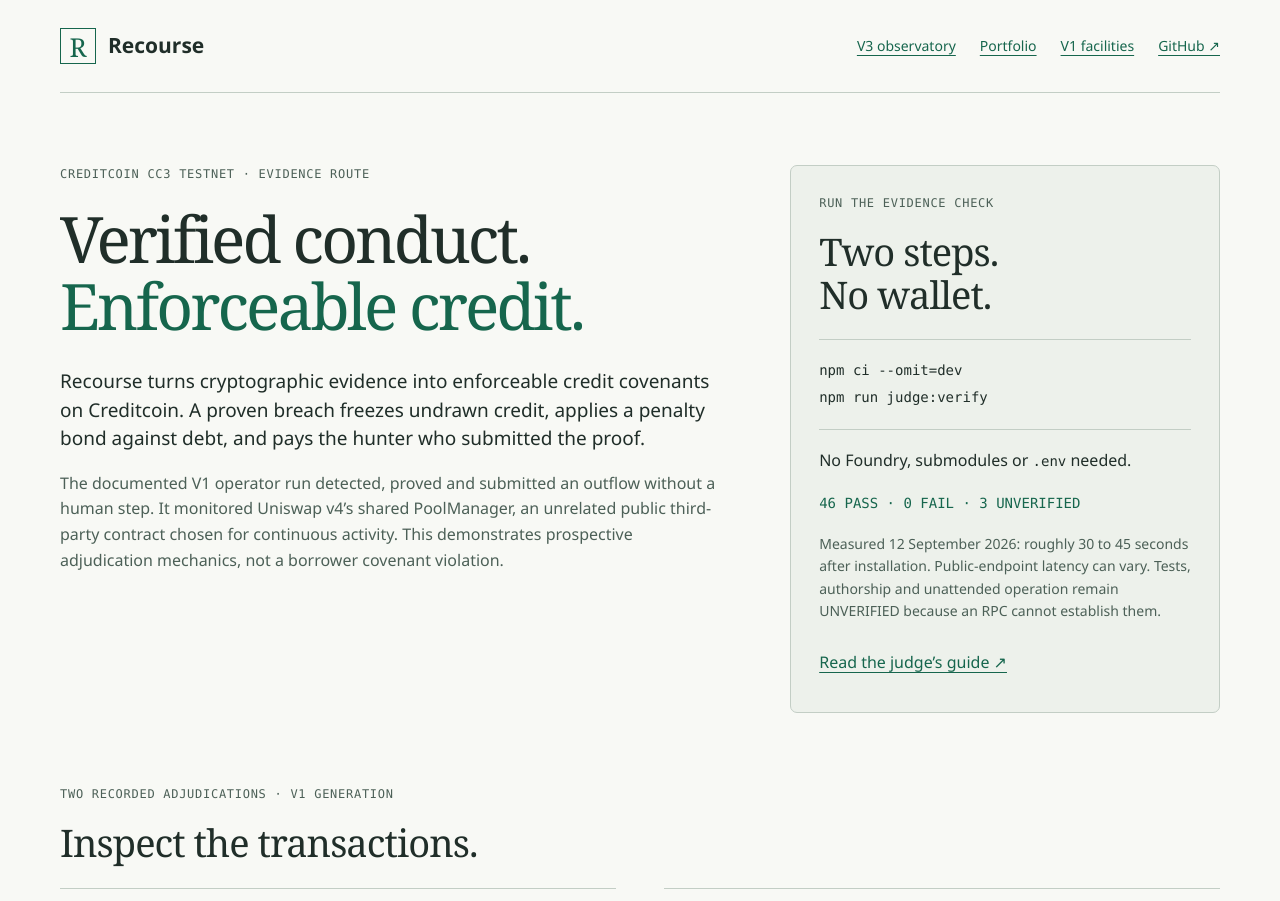
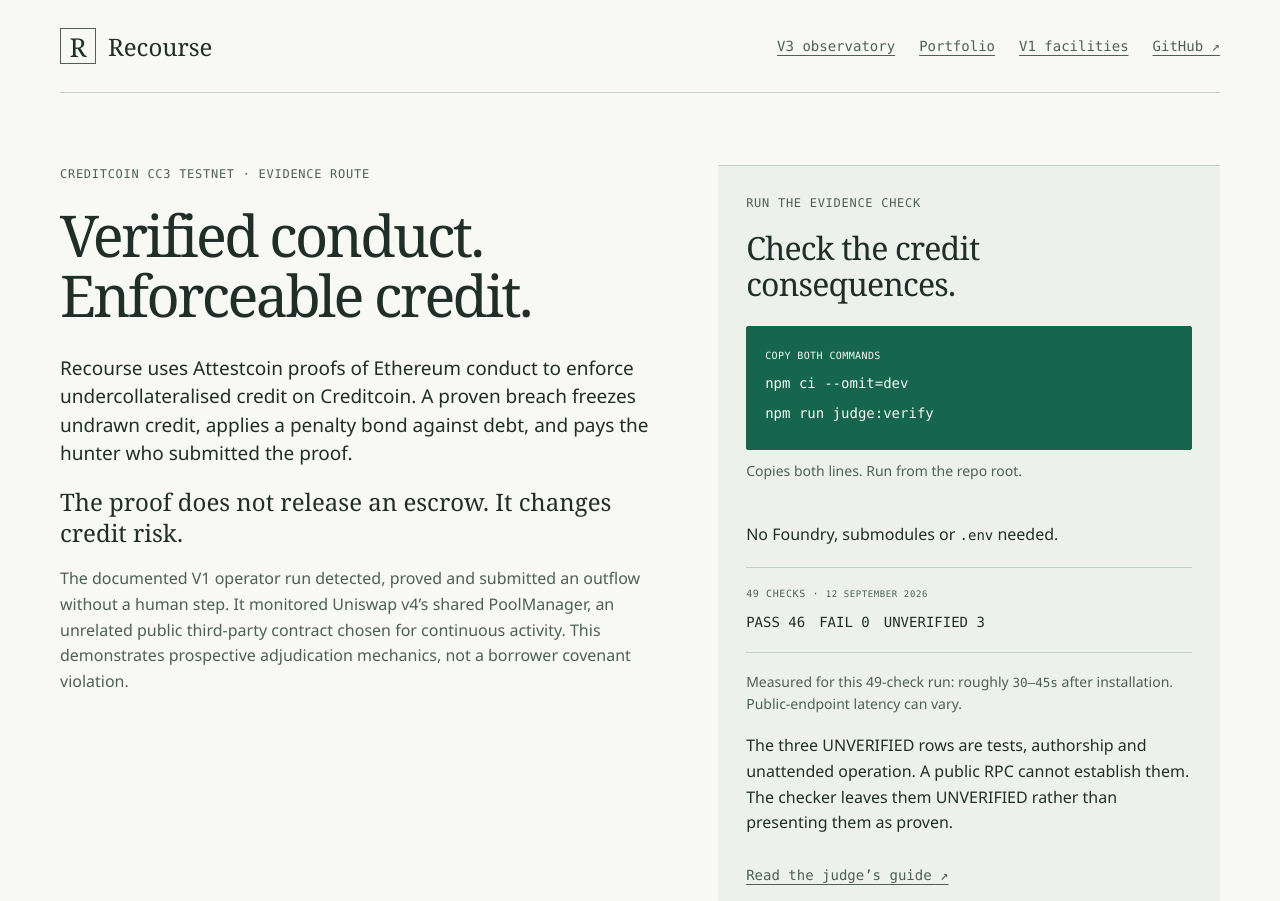
Before and after one commit to Ridwannurudeen/recourse, a website: page web/index.html in a window 1280 px wide. Shown: the top 901 px of the page. Drawn offline with Linux system fonts and the light colour scheme.

Commit message:
feat(web): make the verification command the page's primary action
A judge's job on this page is to check the claims. The command that does it was
dead text in a panel, weighted the same as four other links, so the page gave
them no way to tell what to do first.

The command is now a real button carrying both lines, at full control height, in
mono. Clicking copies exactly "npm ci --omit=dev\nnpm run judge:verify" and
crossfades to a confirmation in place over 180ms with the height pinned, so
nothing reflows, plus a polite live region for screen readers. No toast.

It degrades honestly. The button ships disabled and is only enabled when
navigator.clipboard.writeText exists, so with JavaScript off or the API absent
the commands are still shown and selectable and the label reads "Select
commands" rather than offering a copy that cannot happen.

The result beside it reads as instrument output: 49 checks, dated, with the
count broken out. The three UNVERIFIED rows are explained as things a public RPC
cannot establish rather than hidden, because that is the point of the number.

The footer becomes a colophon: a grid whose rules are drawn by a 1px gap over
the line colour, with cells for the published SDK, the source and the judge's
guide. Build commit, date, test counts and licence were deliberately left out —
the page cannot source them, and there is no LICENSE file to cite.

Also fixes four measured defects on the observatory:

- --obs-faint was #6f7e79, which computes 4.17:1 on the panel colour and 3.88:1
  on the raised colour while being used at 9-10px. Now #7d8c87: 5.46 / 5.04 /
  4.70 against page / surface / raised.
- observatory.css:573 referenced var(--obs-text), which is defined nowhere.
- .obs-brand span set font-size 11px and outranked .obs-mark's 17px by
  specificity, so the brand glyph rendered small. Scoped with :where(:not(...)),
  which adds no specificity of its own.
- --obs-accent-soft and --obs-alert-soft were declared and never referenced.

Verified: 320px reflow with zero overflowing elements and no horizontal scroll;
button text 12.29:1 on dark and 6.53:1 on light; no undefined custom properties
in either stylesheet; 17 focus targets in visual order.

forge 392, node 417 (416 pass, 1 skipped), SDK 44.

```diff
--- a/web/index.html
+++ b/web/index.html
@@ -5,7 +5,7 @@
     <meta name="viewport" content="width=device-width, initial-scale=1.0" />
     <meta
       http-equiv="Content-Security-Policy"
-      content="default-src 'none'; base-uri 'none'; form-action 'none'; style-src 'self'; img-src data:; connect-src 'none'"
+      content="default-src 'none'; base-uri 'none'; form-action 'none'; script-src 'sha256-RmqNqikitJZn3JBRclROTUXcYTQ3HnVDm1spCL85U/E='; style-src 'self'; img-src data:; connect-src 'none'"
     />
     <meta name="color-scheme" content="light dark" />
     <meta
@@ -35,10 +35,11 @@
           <p class="eyebrow">Creditcoin CC3 testnet · Evidence route</p>
           <h1 id="thesis">Verified conduct.<br /><em>Enforceable credit.</em></h1>
           <p class="intro">
-            Recourse turns cryptographic evidence into enforceable credit covenants
-            on Creditcoin. A proven breach freezes undrawn credit, applies a penalty
+            Recourse uses Attestcoin proofs of Ethereum conduct to enforce
+            undercollateralised credit on Creditcoin. A proven breach freezes undrawn credit, applies a penalty
             bond against debt, and pays the hunter who submitted the proof.
           </p>
+          <p class="thesis">The proof does not release an escrow. It changes credit risk.</p>
           <p>
             The documented V1 operator run detected, proved and submitted an outflow
             without a human step. It monitored Uniswap v4’s shared PoolManager,
@@ -49,15 +50,31 @@
         </div>
         <aside class="verify" aria-labelledby="verify-title">
           <p class="eyebrow">Run the evidence check</p>
-          <h2 id="verify-title">Two steps.<br />No wallet.</h2>
-          <pre aria-label="Install dependencies, then verify"><code>npm ci --omit=dev
-npm run judge:verify</code></pre>
+          <h2 id="verify-title">Check the credit consequences.</h2>
+          <button class="command" id="copy-commands" type="button" disabled
+            aria-label="Commands: npm ci --omit=dev, then npm run judge:verify" aria-describedby="copy-note">
+            <span class="command-ready" aria-hidden="true">
+              <span class="command-label" id="copy-label">Select commands · run in order</span>
+              <code>npm ci --omit=dev</code>
+              <code>npm run judge:verify</code>
+            </span>
+            <span class="command-copied" aria-hidden="true">Copied both commands<span>Paste into your shell</span></span>
+          </button>
+          <p class="fine copy-note" id="copy-note">Select and copy both lines. Run from the repo root.</p>
+          <span class="visually-hidden" id="copy-status" aria-live="polite"></span>
           <p>No Foundry, submodules or <code>.env</code> needed.</p>
-          <p class="result">46 PASS · 0 FAIL · 3 UNVERIFIED</p>
+          <div class="instrument" aria-label="Recorded verification output">
+            <p class="eyebrow">49 checks · <time datetime="2026-09-12">12 September 2026</time></p>
+            <samp class="result"><span>PASS 46</span><span>FAIL 0</span><span>UNVERIFIED 3</span></samp>
+          </div>
           <p class="fine">
-            Measured 12 September 2026: roughly 30 to 45 seconds after installation.
-            Public-endpoint latency can vary. Tests, authorship and unattended
-            operation remain UNVERIFIED because an RPC cannot establish them.
+            Measured for this 49-check run: roughly <span class="datum">30–45s</span> after installation.
+            Public-endpoint latency can vary.
+          </p>
+          <p class="verification-boundary">
+            The three UNVERIFIED rows are tests, authorship and unattended
+            operation. A public RPC cannot establish them. The checker leaves
+            them UNVERIFIED rather than presenting them as proven.
           </p>
           <a class="text-link" href="https://github.com/Ridwannurudeen/recourse/blob/main/JUDGE.md">Read the judge’s guide ↗</a>
         </aside>
@@ -66,13 +83,14 @@ npm run judge:verify</code></pre>
       <section class="evidence" aria-labelledby="evidence-title">
         <p class="eyebrow">Two recorded adjudications · V1 generation</p>
         <h2 id="evidence-title">Inspect the transactions.</h2>
+        <p class="fine">Recorded evidence in the <time datetime="2026-09-12">12 September 2026</time> snapshot. Block and gas figures are per adjudication transaction.</p>
         <div class="evidence-grid">
           <article>
             <p class="eyebrow">01 / Prospective adjudication</p>
             <h3>Committed before the source block.</h3>
             <p>
-              The covenant was committed 260 seconds before the qualifying Ethereum
-              block existed. The unattended operator proved a 147.41949 USDC outflow
+              The covenant was committed <span class="datum">260 seconds</span> before the qualifying Ethereum
+              block existed. The unattended operator proved a <span class="datum">147.41949 USDC</span> outflow
               from PoolManager and triggered a breach on CC3. No relationship
               between that monitored address and the borrower is established.
             </p>
@@ -84,7 +102,7 @@ npm run judge:verify</code></pre>
             <h3>The breach is the verified sum.</h3>
             <p>
               Five transfers from an unrelated third-party wallet totalled
-              274.79 USDC. Each was below the 232.545 USDC cap; their sum exceeded it.
+              <span class="datum">274.79 USDC</span>. Each was below the <span class="datum">232.545 USDC</span> cap; their sum exceeded it.
               One continuity proof covered all five. The window was configured
               after the source blocks were mined: a retrospective demonstration,
               not post-funding borrower conduct.
@@ -109,7 +127,7 @@ npm run judge:verify</code></pre>
             The portfolio allocation used project wallets and test tokens.
           </p>
           <p>
-            <a href="https://www.npmjs.com/package/recourse-protocol-sdk">recourse-protocol-sdk@0.1.1</a>
+            <a class="datum" href="https://www.npmjs.com/package/recourse-protocol-sdk">recourse-protocol-sdk@0.1.1</a>
             is published for interface discovery and testnet integration.
             Interfaces are not frozen; no external integration is demonstrated.
           </p>
@@ -121,6 +139,20 @@ npm run judge:verify</code></pre>
       </section>
     </main>
     <footer class="shell">
+      <dl class="colophon" aria-label="Recourse publication references">
+        <div>
+          <dt>Published SDK</dt>
+          <dd><a href="https://www.npmjs.com/package/recourse-protocol-sdk">recourse-protocol-sdk@0.1.1</a></dd>
+        </div>
+        <div>
+          <dt>Source</dt>
+          <dd><a href="https://github.com/Ridwannurudeen/recourse">Ridwannurudeen/recourse ↗</a></dd>
+        </div>
+        <div>
+          <dt>Judge’s guide</dt>
+          <dd><a href="https://github.com/Ridwannurudeen/recourse/blob/main/JUDGE.md">JUDGE.md ↗</a></dd>
+        </div>
+      </dl>
       <p>
         Testnet software. No independent audit, external capital or production
         credit performance is claimed. Consequences stay on Creditcoin;
@@ -128,5 +160,32 @@ npm run judge:verify</code></pre>
       </p>
       <a class="text-link" href="https://github.com/Ridwannurudeen/recourse#honest-limitations">Scope and limitations ↗</a>
     </footer>
+    <script>
+      const button = document.getElementById("copy-commands");
+      const note = document.getElementById("copy-note");
+      const status = document.getElementById("copy-status");
+      if (typeof navigator.clipboard?.writeText === "function") {
+        button.disabled = false;
+        button.setAttribute("aria-label", "Copy: npm ci --omit=dev, then npm run judge:verify");
+        document.getElementById("copy-label").textContent = "Copy both commands";
+        note.textContent = "Copies both lines. Run from the repo root.";
+        let reset;
+        button.addEventListener("click", async () => {
+          clearTimeout(reset);
+          status.textContent = "";
+          try {
+            await navigator.clipboard.writeText("npm ci --omit=dev\nnpm run judge:verify");
+            button.classList.add("is-copied");
+            status.textContent = "Both commands copied. Paste into your shell.";
+            note.textContent = "Copies both lines. Run from the repo root.";
+            reset = setTimeout(() => button.classList.remove("is-copied"), 2200);
+          } catch {
+            button.classList.remove("is-copied");
+            note.textContent = "Copy manually from the commands above.";
+            status.textContent = "Clipboard access denied. Select and copy the commands manually.";
+          }
+        });
+      }
+    </script>
   </body>
 </html>
--- a/web/landing.css
+++ b/web/landing.css
@@ -31,9 +31,9 @@ body {
   font-variant-numeric: tabular-nums;
   -webkit-font-smoothing: antialiased;
 }
-a { color: var(--accent); text-underline-offset: 4px; }
+a { color: var(--ink); text-underline-offset: 4px; }
 a:hover { text-decoration-thickness: 2px; }
-a:focus-visible { outline: 2px solid var(--accent); outline-offset: 5px; }
+:focus-visible { outline: 2px solid var(--accent); outline-offset: 5px; }
 p { margin: 0 0 18px; }
 .shell { width: min(1160px, calc(100% - 64px)); margin-inline: auto; }
 .skip {
@@ -60,8 +60,7 @@ p { margin: 0 0 18px; }
   gap: 12px;
   min-height: 44px;
   color: var(--ink);
-  font-size: 21px;
-  font-weight: 600;
+  font: 24px var(--display);
   text-decoration: none;
 }
 .mark {
@@ -69,17 +68,18 @@ p { margin: 0 0 18px; }
   place-items: center;
   width: 36px;
   height: 36px;
-  border: 1px solid var(--accent);
-  color: var(--accent);
+  border: 1px solid var(--soft);
+  color: var(--ink);
   font: 26px var(--display);
 }
 nav { display: flex; flex-wrap: wrap; gap: 8px 24px; }
 nav a, .text-link { display: inline-flex; align-items: center; min-height: 44px; }
-nav a { font-size: 14px; }
+nav a { color: var(--soft); font: 14px/1.5 var(--mono); }
+.text-link { color: var(--soft); font: 14px/1.5 var(--mono); }
 .hero {
   display: grid;
-  grid-template-columns: minmax(0, 1.55fr) minmax(0, 1fr);
-  gap: 64px;
+  grid-template-columns: minmax(0, 1.2fr) minmax(0, 1fr);
+  gap: 56px;
   align-items: start;
   padding-block: 72px;
 }
@@ -92,18 +92,53 @@ nav a { font-size: 14px; }
 h1, h2, h3 { margin: 0; font-weight: 400; }
 h1 {
   margin-block: 22px 28px;
-  font: clamp(42px, 5vw, 64px)/1.05 var(--display);
+  font: clamp(36px, 4.5vw, 58px)/1.05 var(--display);
   letter-spacing: -0.045em;
 }
-h1 em { color: var(--accent); font-style: normal; }
+h1 em { font-style: normal; }
 h2 { margin-bottom: 24px; font: 38px/1.12 var(--display); letter-spacing: -0.025em; }
 h3 { margin-bottom: 18px; font: 27px/1.18 var(--display); }
 .intro { font-size: 19px; line-height: 1.5; }
+.thesis { font: 24px/1.3 var(--display); }
 .hero > div > p:last-child, article > p, .scope p { color: var(--soft); }
-.verify { padding: 28px; border: 1px solid var(--line); border-radius: 7px; background: var(--surface); }
-pre { margin: 24px 0 18px; padding-block: 18px; border-block: 1px solid var(--line); }
+.verify { min-width: 0; padding: 28px; border-top: 1px solid var(--line); background: var(--surface); }
+.verify h2 { font-size: 32px; }
 code { font: 14px/1.8 var(--mono); }
-.result { color: var(--accent); font: 14px/1.6 var(--mono); }
+.command {
+  position: relative;
+  display: block;
+  width: 100%;
+  height: 124px;
+  padding: 18px;
+  border: 1px solid var(--accent);
+  border-radius: 2px;
+  background: var(--accent);
+  color: var(--page);
+  font: 16px/1.5 var(--mono);
+  text-align: left;
+  cursor: pointer;
+}
+.command:disabled { cursor: text; user-select: text; }
+.command-ready { display: grid; gap: 4px; }
+.command-label { margin-bottom: 4px; font: 10px/1.4 var(--mono); letter-spacing: 0.04em; text-transform: uppercase; }
+.command code {
+  display: block;
+  overflow: hidden;
+  white-space: nowrap;
+  mask-image: linear-gradient(to right, black 0 86%, transparent 100%);
+}
+.command-copied { position: absolute; inset: 18px; display: grid; align-content: center; opacity: 0; pointer-events: none; }
+.command-copied span { font-size: 12px; }
+.command-ready, .command-copied { transition: opacity 180ms ease-out; }
+.is-copied .command-ready { opacity: 0; }
+.is-copied .command-copied { opacity: 1; }
+.copy-note { min-height: 3.2em; margin: 10px 0 18px; }
+.visually-hidden { position: absolute; width: 1px; height: 1px; padding: 0; margin: -1px; overflow: hidden; clip-path: inset(50%); white-space: nowrap; border: 0; }
+.instrument { padding-block: 18px; margin-bottom: 18px; border-block: 1px solid var(--line); }
+.instrument .eyebrow { font-size: 10px; margin-bottom: 10px; }
+.result { display: flex; flex-wrap: wrap; gap: 4px 14px; color: var(--ink); font: 14px/1.6 var(--mono); }
+.verification-boundary { font-size: 16px; }
+.datum, time { font-family: var(--mono); font-size: 0.9em; }
 .fine { color: var(--soft); font-size: 14px; }
 .evidence { padding-bottom: 72px; }
 .evidence-grid { display: grid; grid-template-columns: repeat(2, minmax(0, 1fr)); gap: 48px; }
@@ -115,24 +150,37 @@ article { padding-top: 24px; border-top: 1px solid var(--line); }
   gap: 64px;
   padding: 40px;
   background: var(--surface);
-  border-radius: 7px;
 }
 .scope p a { overflow-wrap: anywhere; }
-footer { display: flex; align-items: start; gap: 48px; padding-block: 48px 32px; color: var(--soft); font-size: 14px; }
+footer { padding-block: 48px 32px; color: var(--soft); font-size: 14px; }
+.colophon { display: grid; grid-template-columns: 1.25fr 1.15fr 0.8fr; gap: 1px; padding: 1px; margin: 0 0 28px; background: var(--line); }
+.colophon > div { min-width: 0; padding: 20px; background: var(--page); }
+.colophon dt { margin-bottom: 12px; color: var(--soft); font: 10px/1.5 var(--mono); letter-spacing: 0.08em; text-transform: uppercase; }
+.colophon dd { margin: 0; font: 16px/1.6 var(--mono); overflow-wrap: anywhere; }
+.colophon a { display: inline-flex; align-items: center; min-height: 44px; color: var(--soft); }
 footer p { max-width: 740px; }
-footer a { flex-shrink: 0; }
+
+@media (prefers-reduced-motion: no-preference) {
+  .command { transition: transform 150ms ease-out; }
+  .command:hover:not(:disabled) { transform: translateY(-2px); transition-duration: 240ms; }
+  .command:active:not(:disabled) { transform: scale(0.98); transition-duration: 150ms; }
+}
+
+@media (prefers-reduced-motion: reduce) {
+  *, *::before, *::after { animation: none !important; transition: none !important; scroll-behavior: auto !important; }
+}
 
 @media (max-width: 900px) {
   .hero, .scope { grid-template-columns: 1fr; gap: 28px; }
   .hero { padding-block: 48px; }
   .header { align-items: start; flex-direction: column; gap: 12px; }
-  footer { flex-direction: column; gap: 0; }
+  .colophon { grid-template-columns: 1fr; }
 }
 
 @media (max-width: 620px) {
   .shell { width: calc(100% - 36px); }
   .evidence-grid { grid-template-columns: 1fr; gap: 32px; }
-  .verify, .scope { padding: 22px; }
+  .verify, .scope { padding: 18px; }
   .evidence { padding-bottom: 40px; }
   h2 { font-size: 32px; }
   nav { gap: 4px 20px; }
--- a/web/observatory.css
+++ b/web/observatory.css
@@ -5,13 +5,11 @@
   --obs-raised: #16211f;
   --obs-ink: #eef3ee;
   --obs-soft: #a6b4af;
-  --obs-faint: #6f7e79;
+  --obs-faint: #7d8c87;
   --obs-line: #293632;
   --obs-line-strong: #40514c;
   --obs-accent: #55e6bd;
-  --obs-accent-soft: #183b33;
   --obs-alert: #ff8977;
-  --obs-alert-soft: #422721;
   --obs-warn: #e9c46a;
   --obs-radius-sm: 3px;
   --obs-radius: 7px;
@@ -124,7 +122,7 @@ body.observatory-page::after {
 }
 
 .obs-brand strong,
-.obs-brand span {
+.obs-brand span:where(:not(.obs-mark)) {
   display: block;
 }
 
@@ -133,7 +131,7 @@ body.observatory-page::after {
   letter-spacing: -0.01em;
 }
 
-.obs-brand span {
+.obs-brand span:where(:not(.obs-mark)) {
   color: var(--obs-faint);
   font-size: 11px;
 }
@@ -570,7 +568,7 @@ body.observatory-page::after {
 .obs-pool-lifecycle strong {
   display: block;
   margin-top: 12px;
-  color: var(--obs-text);
+  color: var(--obs-ink);
   font: 700 13px/1.2 var(--obs-mono);
 }
 
```
